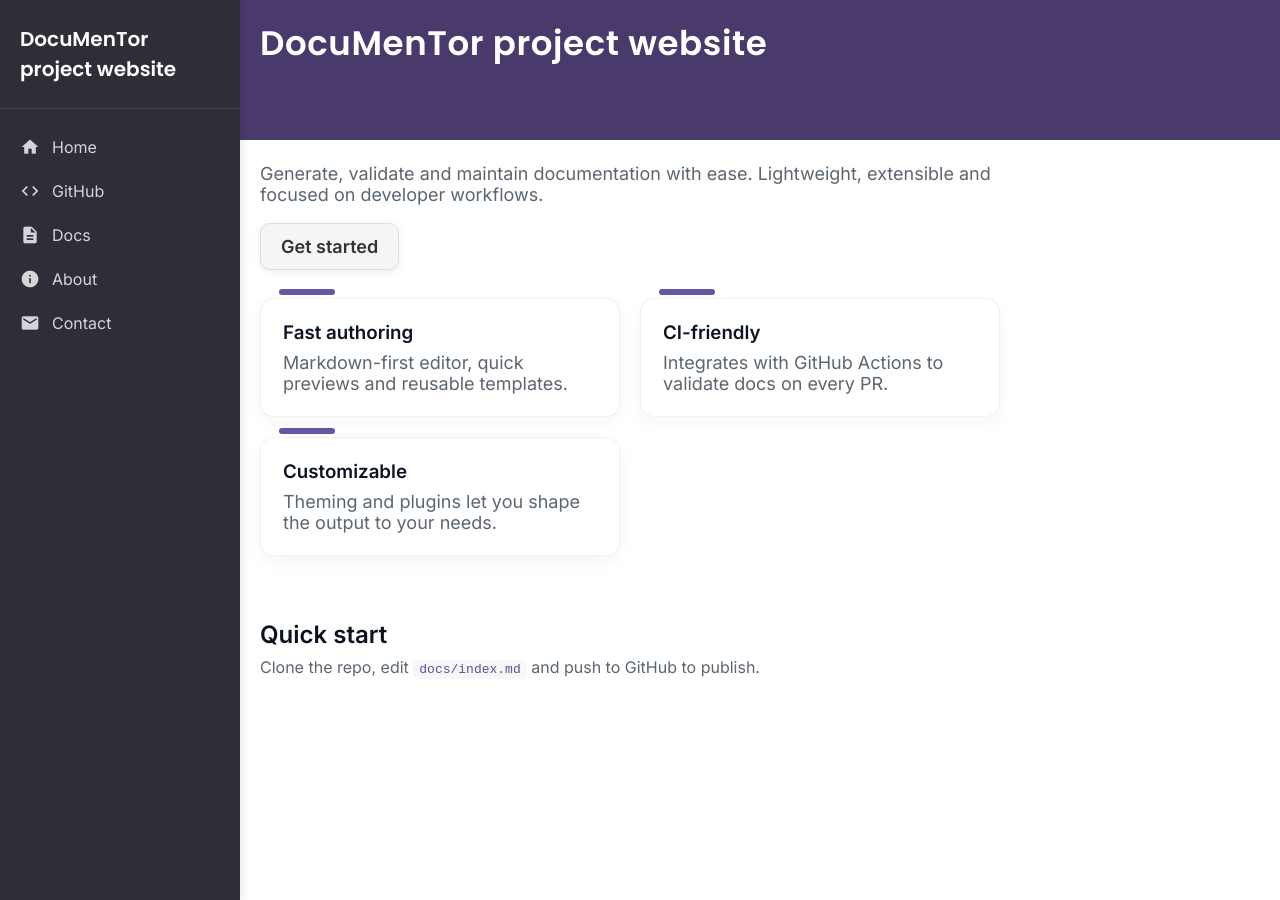
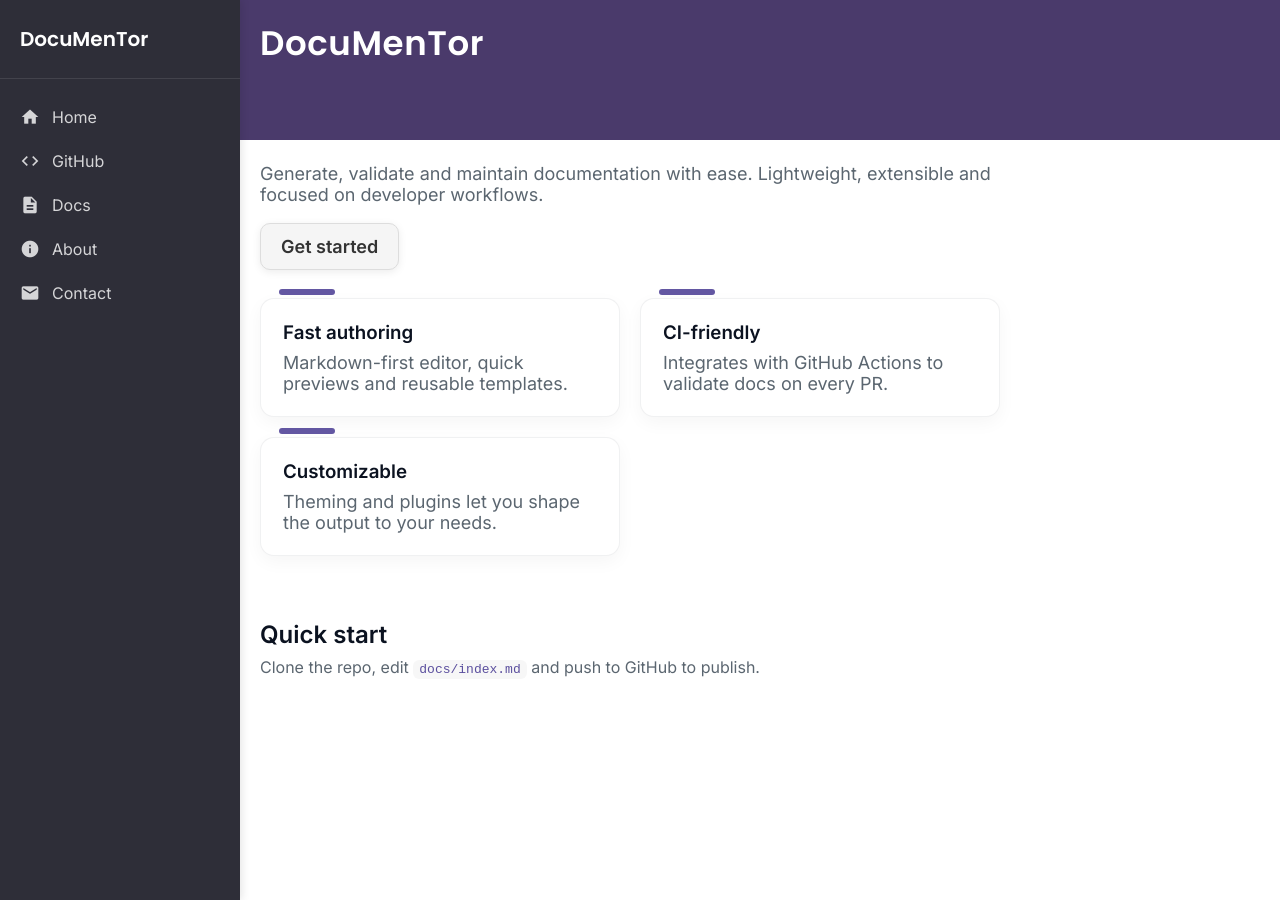
Before and after one commit to sara-abouelwafa/DocuMenTor, a Jekyll site: the page built from docs/index.md, in a window 1280 px wide and 900 px high. Built offline with Jekyll 4.4.1, drawn with Linux system fonts in a browser that asks for light colours; our own code applies the rules of GitHub Pages for plain Markdown files; some of the changed text lies outside the part shown.

Commit message:
update home

```diff
--- a/docs/_config.yml
+++ b/docs/_config.yml
@@ -1,4 +1,4 @@
-title: DocuMenTor project website
+title: DocuMenTor
 description: Project website
 baseurl: "/DocuMenTor"
 url: "https://sara-abouelwafa.github.io"
```
Also changed, not shown: 1 other file.
